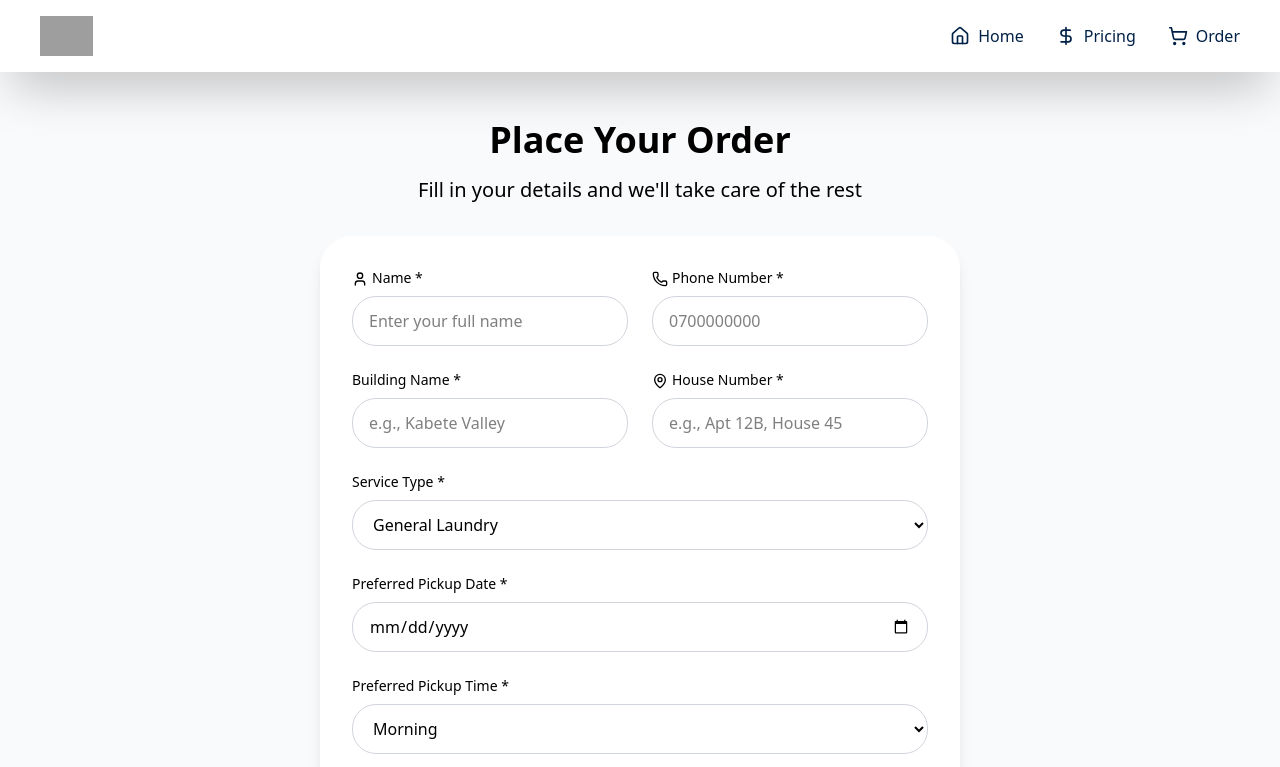
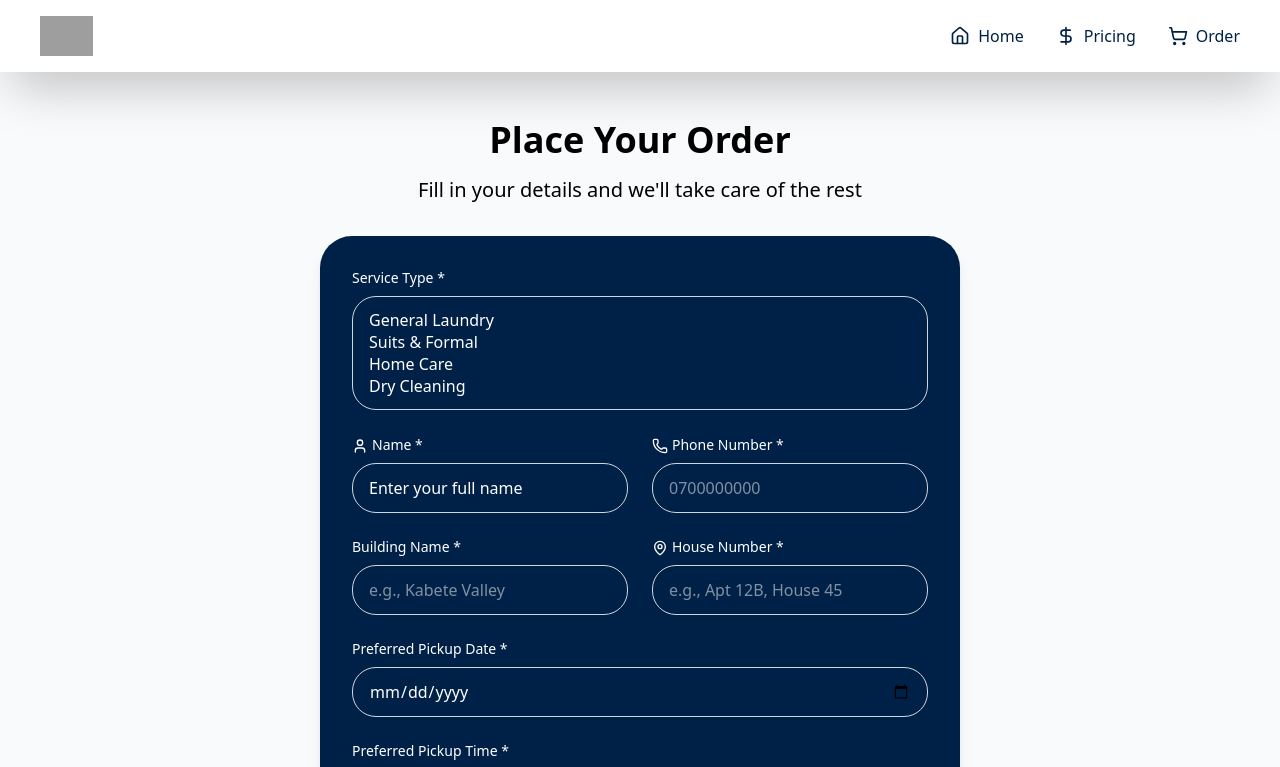
Before and after one commit to Griffin-Ndede/Oxford_blue_frontend, a React (Vite) app: page /order in a window 1280 px wide. Shown: the top 767 px of the page. Built offline with nearby package versions, Linux system fonts and the light colour scheme; grey boxes are pictures that could not be loaded.

Commit message:
Fix: allows for selection of multiple service types

```diff
--- a/src/Pages/Home.jsx
+++ b/src/Pages/Home.jsx
@@ -47,9 +47,9 @@ function Home() {
                 </div>
                 {/* Content */}
                 <div className="relative max-w-4xl mx-auto text-center px-6">
-                    <h1 className="text-5xl sm:text-7xl font-extrabold text-custom-blue mb-6 leading-tight mt-32 md:mt-0">
+                    <h1 className="text-5xl sm:text-7xl font-extrabold text-custom-blue mb-6 leading-10 mt-32 md:mt-0">
                         Oxford Blue Laundry <br />
-                        <span className="text-custom-yellow italic text-6xl">- do other things</span>
+                        <span className="text-blue-950 font-semibold italic text-4xl">- do other things</span>
                     </h1>
 
                     <p className="text-lg font-light sm:text-xl max-w-3xl mx-auto mb-12">
--- a/src/Pages/Order.jsx
+++ b/src/Pages/Order.jsx
@@ -12,7 +12,7 @@ function Order() {
         phone: '',
         apartment: '',
         building: '',
-        serviceType: 'general',
+        serviceType: [],
         pickupDate: '',
         notes: '',
     })
@@ -20,12 +20,25 @@ function Order() {
     const [showPayment, setShowPayment] = useState(false);
 
     const handleChange = (e) => {
-        const { name, value } = e.target;
-        setFormData(prev => ({
-            ...prev,
-            [name]: value
-        }))
-    }
+        const { name, value, multiple, options } = e.target;
+
+        if (multiple) {
+            const selectedValues = Array.from(options)
+                .filter(option => option.selected)
+                .map(option => option.value);
+
+            setFormData(prev => ({
+                ...prev,
+                [name]: selectedValues
+            }));
+        } else {
+            setFormData(prev => ({
+                ...prev,
+                [name]: value
+            }));
+        }
+    };
+
 
     const handleSubmit = (e) => {
         e.preventDefault()
@@ -49,21 +62,20 @@ function Order() {
         *Name:* ${formData.name}
         *Phone:* ${formData.phone}
         *Address:* ${formData.building}, ${formData.apartment}
-        *Service Type:* ${formData.serviceType === 'general'
-                    ? 'General Laundry'
-                    : formData.serviceType === 'suits'
-                        ? 'Suits & Formal'
-                        : formData.serviceType === 'homecare'
-                            ? 'Home Care'
-                            : 'Dry Cleaning'
-                }
+        *Service Types:* ${formData.serviceType.map(type => {
+            if (type === "general") return "General Laundry"
+            if (type === "suits") return "Suits & Formal"
+            if (type === "homecare") return "Home Care"
+            if (type === "drycleaning") return "Dry Cleaning"
+        }).join(", ")}
+
         *Pickup Date:* ${formData.pickupDate}
         *Notes:* ${formData.notes || 'None'}
 
         Please confirm my order.
     `;
 
-        return `https://wa.me/254746942764?text=${encodeURIComponent(message)}`;
+        return `https://wa.me/254797228429?text=${encodeURIComponent(message)}`;
     };
 
     // display this div if show payment is true change the UI
@@ -93,14 +105,20 @@ function Order() {
                                     <strong>Address:</strong> {formData.apartment}, {formData.building}
                                 </p>
                                 <p>
-                                    <strong>Service:</strong>{' '}
+                                    <strong>Services:</strong> {formData.serviceType.map(type => {
+                                        if (type === "general") return "General Laundry"
+                                        if (type === "suits") return "Suits & Formal"
+                                        if (type === "homecare") return "Home Care"
+                                        if (type === "drycleaning") return "Dry Cleaning"
+                                    }).join(", ")}
+                                    {/* {' '}
                                     {formData.serviceType === 'general'
                                         ? 'General Laundry'
                                         : formData.serviceType === 'suits'
                                             ? 'Suits & Formal'
                                             : formData.serviceType === 'homecare'
                                                 ? 'Home Care'
-                                                : 'Dry Cleaning'}
+                                                : 'Dry Cleaning'} */}
                                 </p>
                                 <p>
                                     <strong>Pickup Date:</strong> {formData.pickupDate}
@@ -136,9 +154,24 @@ function Order() {
                             Fill in your details and we'll take care of the rest
                         </p>
                     </div>
-                    <div className="bg-white rounded-4xl shadow-lg p-8">
+                    <div className="bg-custom-blue rounded-4xl shadow-lg p-8 text-white">
                         <form className="space-y-6"
                             onSubmit={handleSubmit}>
+                            <div>
+                                <label className="block text-sm font-medium  mb-2">Service Type *</label>
+                                <select
+                                    name="serviceType"
+                                    onChange={handleChange}
+                                    required
+                                    multiple
+                                    className="w-full px-4 py-3 border border-gray-300 rounded-3xl focus:ring-1 focus:ring-custom-blue focus:border-custom-blue transition-colors"
+                                >
+                                    <option value="general">General Laundry</option>
+                                    <option value="suits">Suits & Formal</option>
+                                    <option value="homecare">Home Care</option>
+                                    <option value="drycleaning">Dry Cleaning</option>
+                                </select>
+                            </div>
                             <div className="grid md:grid-cols-2 gap-6">
                                 <div>
                                     <label className="block text-sm font-medium  mb-2">
@@ -150,7 +183,7 @@ function Order() {
                                         name="name"
                                         onChange={handleChange}
                                         required
-                                        className="w-full px-4 py-3 border border-gray-300 rounded-3xl focus:ring-1 focus:ring-custom-blue focus:border-custom-blue transition-colors"
+                                        className="w-full px-4 py-3 border placeholder:text-white border-gray-300 rounded-3xl focus:ring-1 focus:ring-custom-blue focus:border-custom-blue transition-colors"
                                         placeholder="Enter your full name"
                                     />
                                 </div>
@@ -198,20 +231,7 @@ function Order() {
                                 </div>
                             </div>
 
-                            <div>
-                                <label className="block text-sm font-medium  mb-2">Service Type *</label>
-                                <select
-                                    name="serviceType"
-                                    onChange={handleChange}
-                                    required
-                                    className="w-full px-4 py-3 border border-gray-300 rounded-3xl focus:ring-1 focus:ring-custom-blue focus:border-custom-blue transition-colors"
-                                >
-                                    <option value="general">General Laundry</option>
-                                    <option value="suits">Suits & Formal</option>
-                                    <option value="homecare">Home Care</option>
-                                    <option value="drycleaning">Dry Cleaning</option>
-                                </select>
-                            </div>
+
 
                             <div>
                                 <label className="block text-sm font-medium  mb-2">
@@ -226,7 +246,7 @@ function Order() {
                                     className="w-full px-4 py-3 border border-gray-300 rounded-3xl focus:ring-1 focus:ring-custom-blue focus:border-custom-blue transition-colors"
                                 />
                             </div>
-                              <div>
+                            <div>
                                 <label className="block text-sm font-medium  mb-2">
                                     Preferred Pickup Time *
                                 </label>
@@ -259,7 +279,7 @@ function Order() {
 
                             <button
                                 type="submit"
-                                className="flex bg-custom-blue hover:bg-custom-yellow hover:cursor-pointer text-white font-bold py-4 px-6 rounded-4xl w-fit mx-auto transition-colors"
+                                className="flex bg-custom-yellow hover:text-white hover:cursor-pointer text-custom-blue font-bold py-4 px-6 rounded-4xl w-fit mx-auto transition-colors"
                                 onClick={generateOrderNumber}
                             >
                                 Generate Order Number & Proceed to place it
--- a/src/Pages/Pricing.jsx
+++ b/src/Pages/Pricing.jsx
@@ -66,12 +66,12 @@ function Pricing() {
                         laundry_services.map((laundry_service, index) => (
                             <div
                                 key={index}
-                                className={` ${ index % 2 === 1 ? 'bg-custom-blue': 'bg-custom-yellow'} p-8  rounded-3xl shadow hover:shadow-xl transition w-full`}>
+                                className={` ${ index % 2 === 1 ? 'bg-custom-blue': 'bg-custom-blue'} p-8  rounded-3xl shadow hover:shadow-xl transition w-full`}>
                                 <div className="mb-4 text-custom-blue mx-auto text-center">
-                                    <div className={`bg-white p-6 w-fit rounded-full mx-auto shadow-xl mb-4 ${ index % 2 === 1 ? 'text-custom-blue': 'text-custom-yellow'}`}>
+                                    <div className={`bg-white p-6 w-fit rounded-full mx-auto shadow-xl mb-4 ${ index % 2 === 1 ? 'text-custom-yellow': 'text-custom-yellow'}`}>
                                         {laundry_service.icon}
                                     </div>
-                                    <h1 className={`text-2xl font-bold ${ index % 2 === 1 ? 'text-custom-yellow': 'text-custom-blue'}`}>{laundry_service.category}</h1>
+                                    <h1 className={`text-2xl font-bold ${ index % 2 === 1 ? 'text-custom-yellow': 'text-custom-yellow'}`}>{laundry_service.category}</h1>
                                 </div>
 
                                 <table className='w-full'>
```
